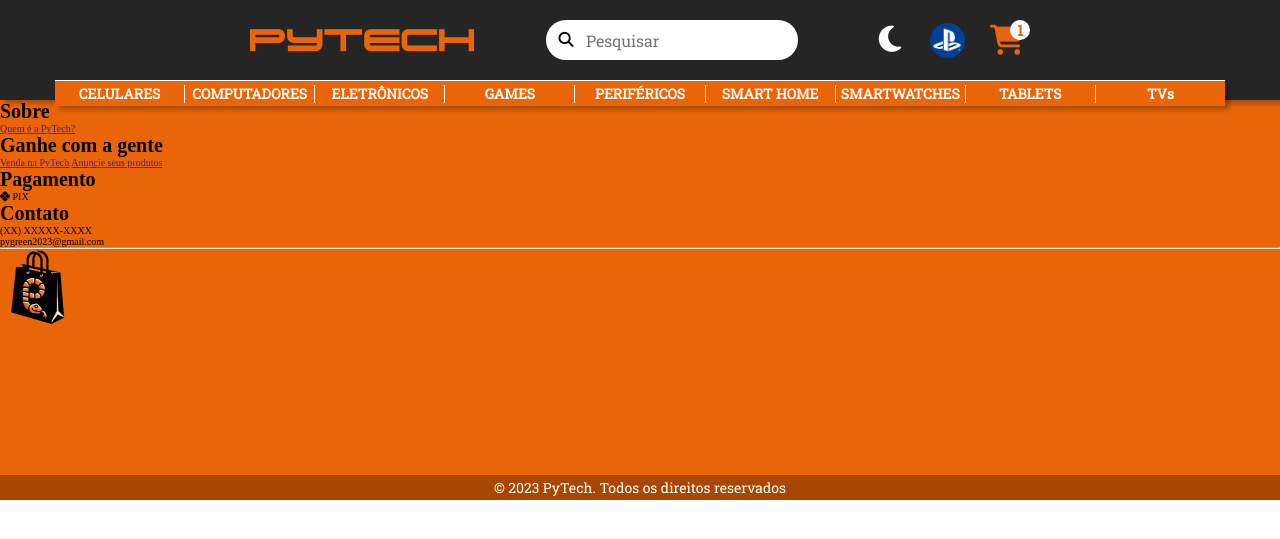
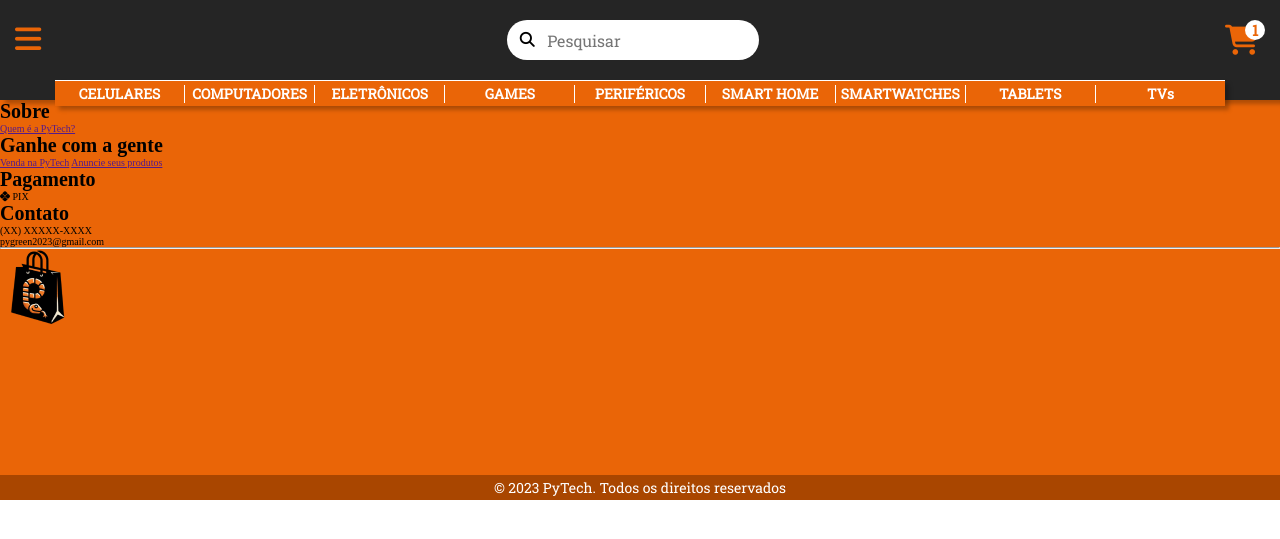
Before and after one commit to PedroAug91/PyTech, a Flask app: page / in a window 1280 px wide. Shown: the top 539 px of the page. Run offline with Flask 3, Linux system fonts and the light colour scheme; some libraries are stand-ins or nearby versions.

Commit message:
updating

```diff
--- a/PyTech/static/css/stylebase.css
+++ b/PyTech/static/css/stylebase.css
@@ -9,7 +9,7 @@
 
 :root {
     --clr-primary: #2B2B2B;
-    --clr-secundary: #EA6507;
+    --clr-secondary: #EA6507;
     --clr-header: #252525;
     --clr-accent-white: #FFFFFF;
     --clr-accent-black: #000000;
@@ -30,14 +30,17 @@
     align-items: center;
     background-color: var(--clr-header);
     height: 100px;
-    padding-right: 250px;
-    padding-left: 250px;
+    padding-inline: 250px;
     box-shadow: 5px 4px 4px 0px rgba(0, 0, 0, 0.25);
     position: relative;
 }
 
 header #logoName {
     max-width: 100%;
+}
+
+header #menuBars {
+    display: none;
 }
 
 #upperHeader {
@@ -64,7 +67,7 @@
 }
 
 #search #searchButton:hover {
-    background-color: var(--clr-secundary);
+    background-color: var(--clr-secondary);
     color: var(--clr-accent-white);
 }
 
@@ -73,7 +76,7 @@
 }
 
 header #searchInput {
-    max-width: 610;
+    max-width: 610px;
     height: 40px;
     border: none;
     flex-shrink: 2;
@@ -130,7 +133,7 @@
     display: flex;
     justify-content: center;
     align-items: center;
-    color: var(--clr-secundary);
+    color: var(--clr-secondary);
     font-family: var(--font-primary);
     font-size: 1.5rem;
     font-weight: bold;
@@ -139,7 +142,7 @@
 
 #upperHeader #shoppingCart a i {
     font-size: 3rem;
-    color: var(--clr-secundary);
+    color: var(--clr-secondary);
     position: relative;
     margin-top: 5px;
 }
@@ -149,7 +152,7 @@
     align-items: center;
     width: 1170px;
     height: 25px;
-    background-color: var(--clr-secundary);
+    background-color: var(--clr-secondary);
     border-top: 1px solid var(--clr-accent-white);
     position: absolute;
     margin-top: 80px;
@@ -174,7 +177,7 @@
 
 #upperFooter {
     height: 375px;
-    background-color: var(--clr-secundary);
+    background-color: var(--clr-secondary);
 
 }
 
@@ -188,3 +191,29 @@
     font-family: var(--font-primary);
     color: var(--clr-accent-white);
 }
+
+@media screen and (max-width: 1280px)  {
+    header {
+        padding-inline: 15px;
+    }
+
+    header #logoName {
+        display: none;
+    }
+
+    header #menuBars {
+        display: block;
+        background-color: transparent;
+        border: none;
+        color: var(--clr-secondary);
+        font-size: 3rem;
+    }
+
+    #upperHeader #chageThemeButton, #userImage, #userImage img{
+        display: none;
+    }
+
+    header #iconsHeader {
+        width: 40px;
+    }
+}
--- a/PyTech/templates/base.html
+++ b/PyTech/templates/base.html
@@ -13,6 +13,7 @@
     <!-- header de todas as paginas -->
     <header>
         <div id="upperHeader">
+            <button id="menuBars"><i class="fa-solid fa-bars"></i></button>
             <img id="logoName" src="../static/img/logo/PyTech-nome.png" alt="">
             <div id="search">
                 <button id="searchButton"><i class="fa-solid fa-magnifying-glass"></i></button>
--- a/main.py
+++ b/main.py
@@ -5,12 +5,12 @@
 
 app = create_app()
 
-db = mysql.connector.connect(
-    host='localhost',
-    user='root',
-    password='labinfo',
-    database='PyTech'
-)
+# db = mysql.connector.connect(
+#     host='localhost',
+#     user='root',
+#     password='labinfo',
+#     database='PyTech'
+# )
 
 hashing = Hashing(app)
 
```
